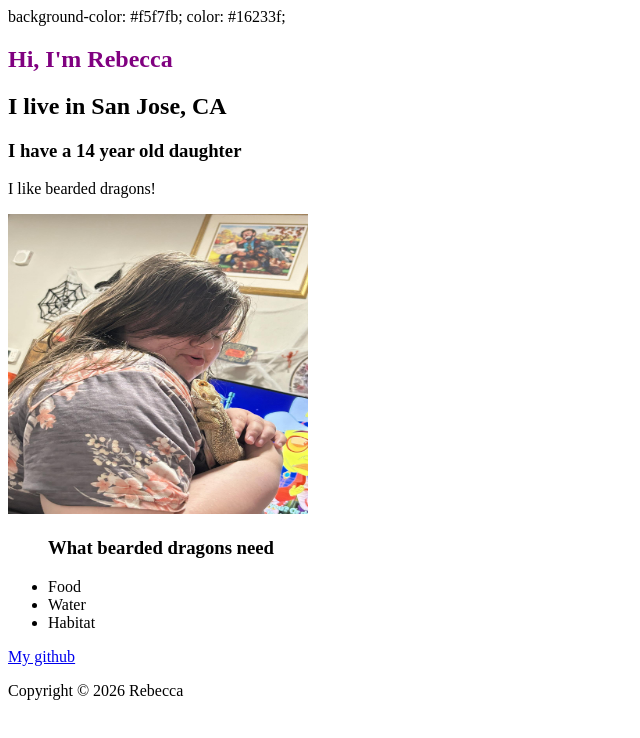
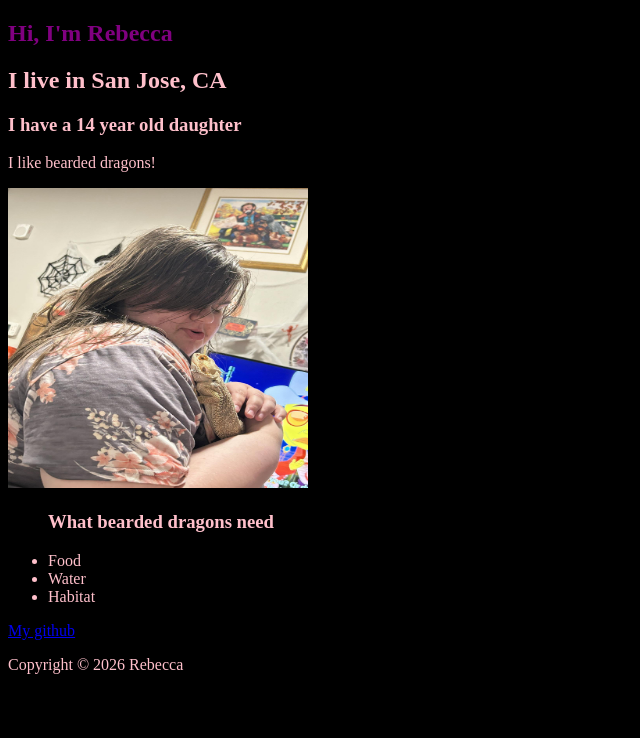
Before and after one commit to xGmorkx/website, a plain HTML site: page index.html in a window 1280 px wide. Shown: the whole page, without its empty margins (0-640 px from the left). Drawn offline with Linux system fonts and the light colour scheme.

Commit message:
Refactor inline styles in HTML to improve readability and maintain consistency

```diff
--- a/index.html
+++ b/index.html
@@ -2,8 +2,12 @@
 <html lang="en">
   <head>
     <link rel="stylesheet" href="style.css" />
-    background-color: #f5f7fb;
-  color: #16233f;
+    <style>
+      body {
+        background-color: black;
+        color: pink;
+      }
+    </style>
 
     <meta charset="UTF-8" />
     <meta name="viewport" content="width=device-width, initial-scale=1.0" />
```
